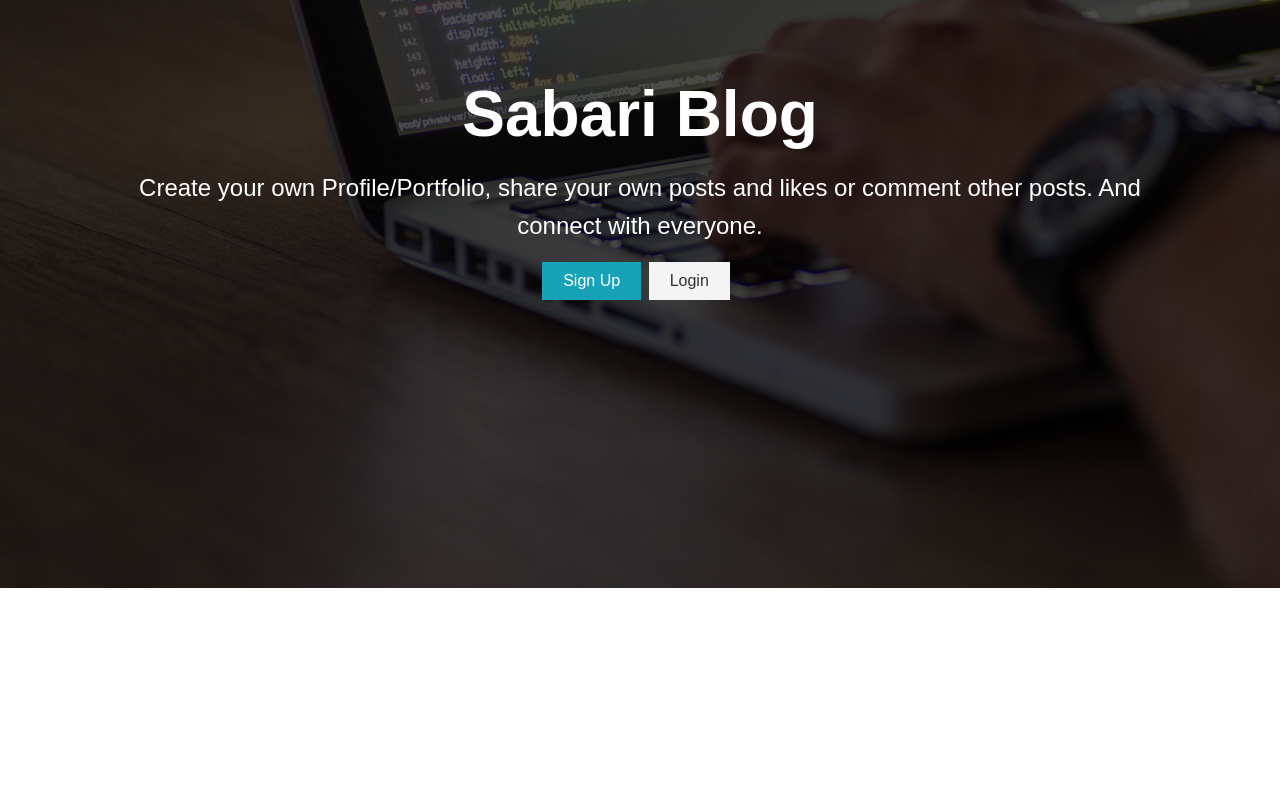
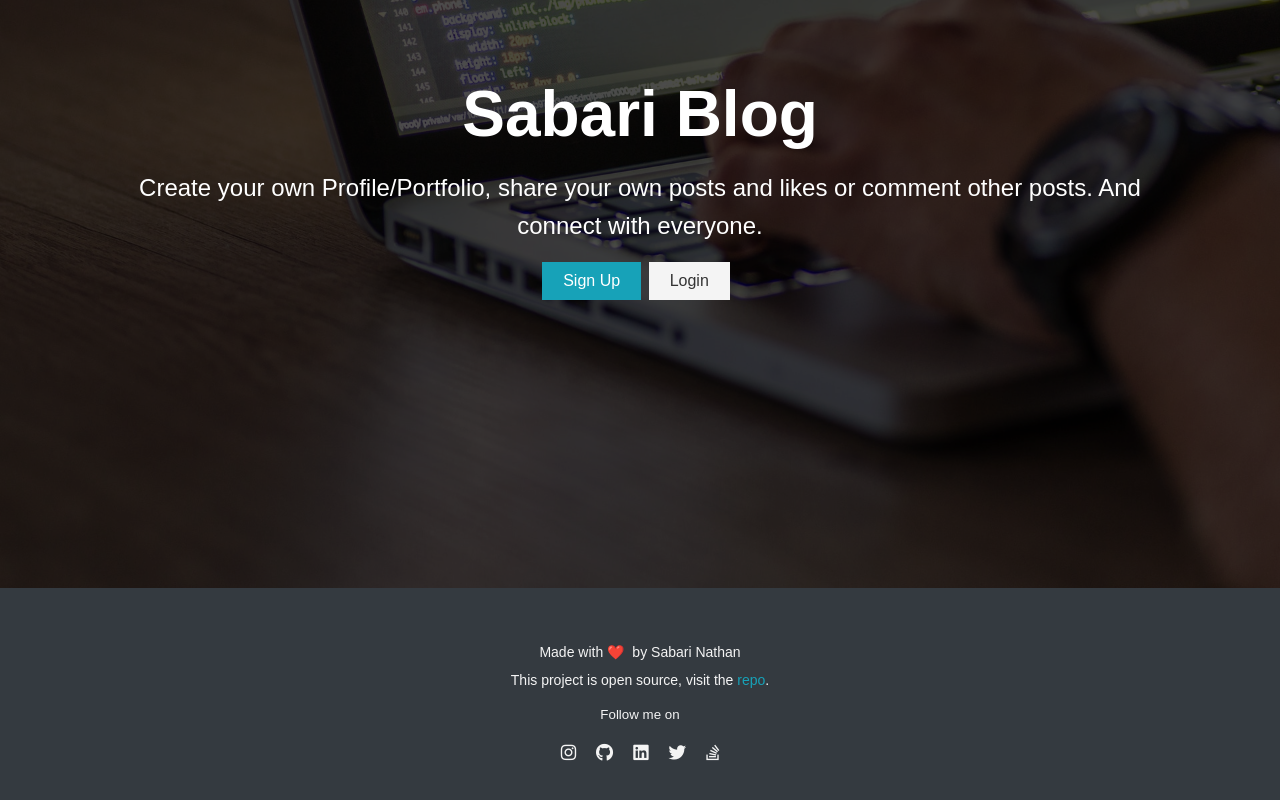
Before and after one commit to Sabarinathan07/BLOG-MERN, a React (Create React App) app in the folder client/: page / in a window 1280 px wide. Shown: the part 212-1012 px from the top of the page. Before the commit the page ends 800 px from the top, so only its background shows below. Built offline with nearby package versions, Linux system fonts and the light colour scheme; no server answers; the HTML template or start-up script is replaced by a standard one.

Commit message:
footer added

```diff
--- a/client/src/App.css
+++ b/client/src/App.css
@@ -10,13 +10,13 @@
 	box-sizing: border-box;
 	margin: 0;
 	padding: 0;
+
 }
-
 body {
 	font-family: 'Raleway', sans-serif;
 	font-size: 1rem;
 	line-height: 1.6;
-	background-color: #fff;
+	background-color: #fcfcfc;
 	color: #333;
 }
 
@@ -329,6 +329,77 @@ button {
 	margin-right: 0.6rem;
 }
 
+/* Footer */
+footer{
+    position: flex;
+    bottom: 0;
+    left: 0;
+    right: 0;
+    background: var(--dark-color);
+    height: auto;
+    width: 100vw;
+    padding-top: 40px;
+    color: var(--light-color);
+}
+.footer-content{
+    display: flex;
+    align-items: center;
+    justify-content: center;
+    flex-direction: column;
+    text-align: center;
+}
+.footer-content h3{
+    font-size: 1.8rem;
+    font-weight: 400;
+    text-transform: capitalize;
+    line-height: 3rem;
+}
+.footer-content p{
+    max-width: 500px;
+    margin: 10px auto;
+    line-height: 28px;
+    font-size: 14px;
+}
+.socials{
+    list-style: none;
+    display: flex;
+    align-items: center;
+    justify-content: center;
+    margin: 1rem 0 3rem 0;
+}
+.socials li{
+    margin: 0 10px;
+}
+.socials a{
+    text-decoration: none;
+    color: var(--light-color);
+}
+.socials a i{
+    font-size: 1.1rem;
+    transition: color .4s ease;
+
+}
+.socials a:hover i{
+    color: var(--primary-color);
+}
+
+.footer-bottom{
+    background: var(--dark-color);
+    width: 100vw;
+    padding: 20px 0;
+    text-align: center;
+}
+.footer-bottom p{
+    font-size: 14px;
+    word-spacing: 2px;
+    text-transform: capitalize;
+}
+.footer-bottom span{
+    text-transform: uppercase;
+    opacity: .4;
+    font-weight: 200;
+}
+
 /* Landing Page */
 .landing {
 	position: relative;
--- a/client/src/App.js
+++ b/client/src/App.js
@@ -2,6 +2,7 @@ import { Fragment, useEffect } from 'react';
 import { BrowserRouter as Router, Route, Switch } from 'react-router-dom';
 import Navbar from './components/layout/Navbar';
 import Landing from './components/layout/Landing';
+import Footer from './components/layout/Footer';
 import Routes from './components/routing/Routes';
 import { LOGOUT } from './actions/types';
 
@@ -36,6 +37,7 @@ const App = () => {
 						<Route exact path='/' component={Landing} />
 						<Route component={Routes} />
 					</Switch>
+					<Footer />
 				</Fragment>
 			</Router>
 		</Provider>
--- /dev/null
+++ b/client/src/components/layout/Footer.js
@@ -0,0 +1,61 @@
+const Footer = () => {
+	return (
+		<div>
+			<footer>
+				{/* <div>
+					<div>
+						Made with ❤️ By Sabari Nathan
+						<a href='https://www.linkedin.com/in/sabari-nathan-b15514172/'>
+							<i className='fab fa-linkedin fa-2x'></i>
+						</a>
+					</div>
+				</div> */}
+				<div className='footer-content'>
+					{/* <h3>Sabari Blog</h3> */}
+					<p>
+						Made with ❤️ &nbsp;by Sabari Nathan
+						<br />
+						This project is open source, visit the{' '}
+						<a href='https://github.com/Sabarinathan07/BLOG-MERN'>repo</a>.
+                    </p>
+                    <small>Follow me on</small>
+
+					<ul className='socials'>
+						<li>
+							<a href='https://www.instagram.com/sabari_nathan07/'>
+								<i className='fab fa-instagram fa-2x'></i>
+							</a>
+						</li>
+						<li>
+							<a href='https://github.com/Sabarinathan07/'>
+								<i className='fab fa-github fa-2x'></i>
+							</a>
+						</li>
+						<li>
+							<a href='https://www.linkedin.com/in/sabari-nathan-b15514172/'>
+								<i className='fab fa-linkedin fa-2x'></i>
+							</a>
+						</li>
+						<li>
+							<a href='https://twitter.com/im__Sabari'>
+								<i className='fab fa-twitter fa-2x'></i>
+							</a>
+						</li>
+						<li>
+							<a href='https://stackoverflow.com/users/14132840/sabari'>
+								<i className='fab fa-stack-overflow fa-2x'></i>
+							</a>
+						</li>
+					</ul>
+				</div>
+				{/* <div className='footer-bottom'>
+					<p>
+						copyright &copy;2021 Sabari Blog
+					</p>
+				</div> */}
+			</footer>
+		</div>
+	);
+};
+
+export default Footer;
--- a/client/src/components/routing/Routes.js
+++ b/client/src/components/routing/Routes.js
@@ -13,6 +13,7 @@ import Posts from '../postForm/Posts';
 import Post from '../commentForm/Post';
 import NotFound from '../layout/NotFound';
 import PrivateRoute from './PrivateRoute';
+
 
 const Routes = (props) => {
 	return (
```
